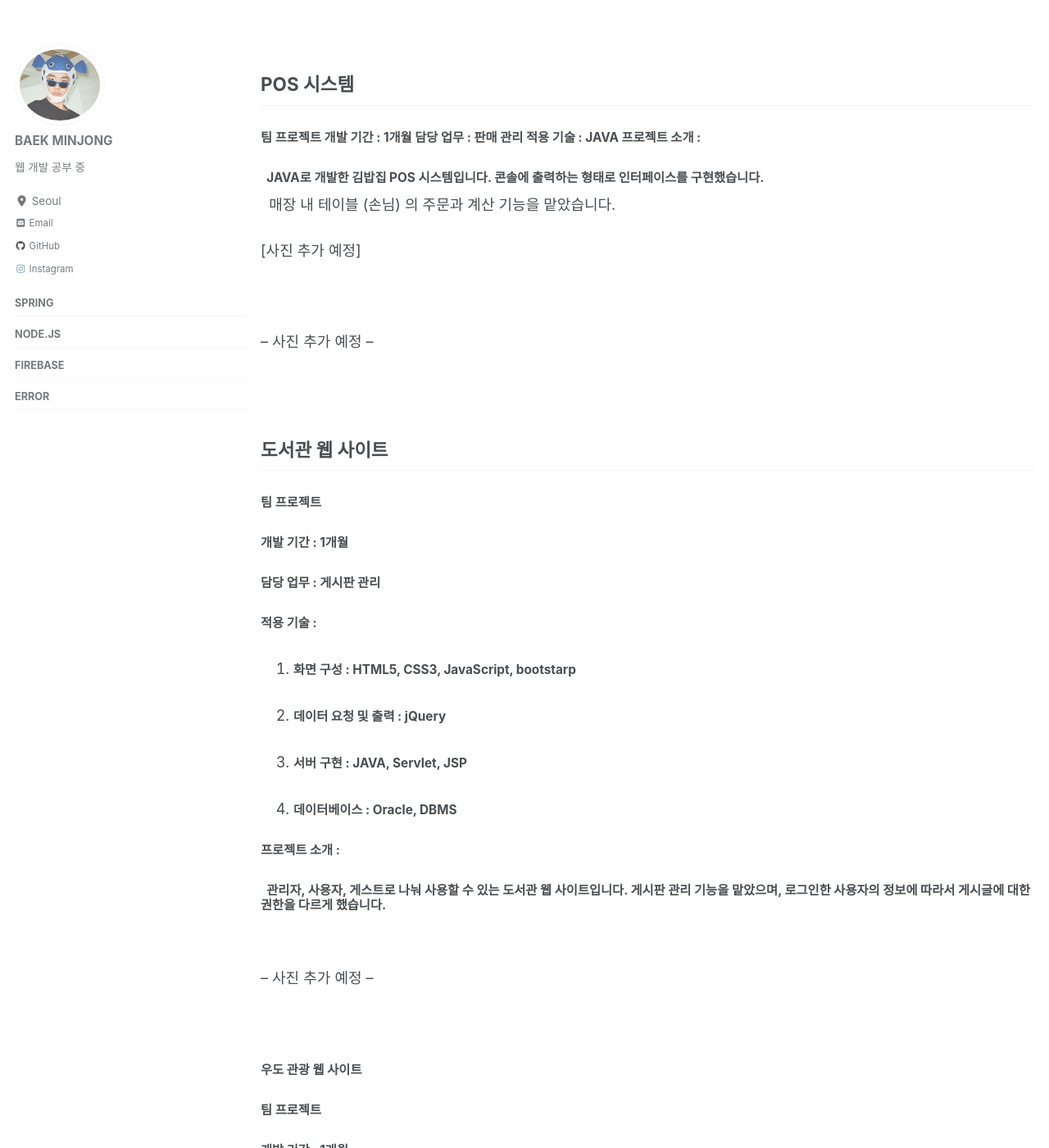
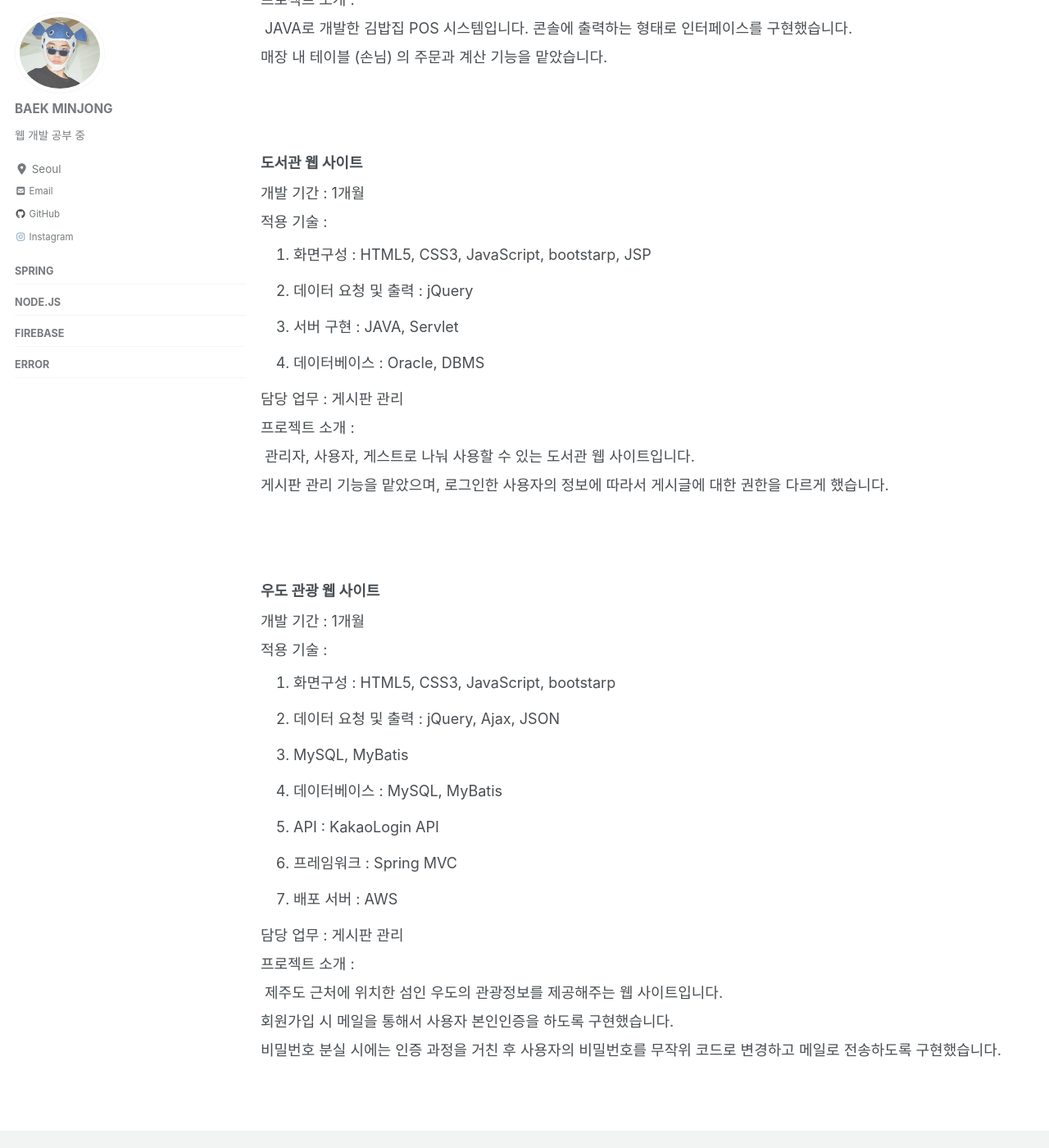
Before and after one commit to kjw0112m/minjongbaek.github.io, a Jekyll site: the page built from _pages/about.md, in a window 1280 px wide and 1400 px high, scrolled down 1126 px. Shown: the whole window at 82% size. Built offline with Jekyll 4.4.1, drawn with Linux system fonts in a browser that asks for light colours; cached includes are drawn as plain includes; nearby versions of some CDN libraries; some of the changed text lies outside the part shown.

Commit message:
update about.md

```diff
--- a/_pages/about.md
+++ b/_pages/about.md
@@ -26,99 +26,72 @@
 
 # PORTFOLIO
 
-## MP3 Player
+<div>
+    <h3>MP3 Player</h3>
+    <div style="font-size: 18px; line-height:35px">
+        개발 기간 : 4개월 <br>
+        적용 기술 : JAVA <br>
+        프로젝트 소개 : <br>
+        &nbsp;JAVA로 개발한 MP3 Player입니다. 순수 자바로 개발했기 때문에 swing을 사용해 인터페이스를 구현했습니다.<br>
+        MP3 파일을 재생하기 위해서 Java Media Framework를 사용했습니다.<br>
+        사용자들과 음악정보 공유를 위한 채팅 기능을 지원합니다. TCP/IP 기반의 소켓통신과 멀티 스레드를 활용하여 구현했습니다.
+    </div>
+</div>
 
-#### 개발 기간 : 4개월
+<br><br>
 
-#### 적용 기술 : JAVA
+<div>
+    <h3>POS 시스템</h3>
+    <div style="font-size: 18px; line-height:35px">
+        개발 기간 : 1개월 <br>
+        적용 기술 : JAVA <br>
+        담당 업무 : 판매 관리 <br>
+        프로젝트 소개 : <br>
+        &nbsp;JAVA로 개발한 김밥집 POS 시스템입니다. 콘솔에 출력하는 형태로 인터페이스를 구현했습니다.<br>
+        매장 내 테이블 (손님) 의 주문과 계산 기능을 맡았습니다.
+    </div>
+</div>
 
-#### 프로젝트 소개 :
+<br><br>
 
-####  &nbsp;  JAVA로 개발한 MP3Player입니다. 순수 자바로 개발했기 때문에 swing을 사용해 인터페이스를 구현했습니다.
- &nbsp; MP3 파일을 재생하기 위해서 Java Media Framework를 사용했습니다.<br>사용자들과 음악정보 공유를 위한 채팅 기능을 지원합니다. TCP/IP 기반의 소켓통신과 멀티 스레드를 활용하여 구현했습니다.
+<div>
+    <h3>도서관 웹 사이트</h3>
+    <div style="font-size: 18px; line-height:35px">
+        개발 기간 : 1개월 <br>
+        적용 기술 : <br>
+        <ol style="padding: 0; margin: 5px 0; margin-left: 40px;">
+            <li>화면구성 : HTML5, CSS3, JavaScript, bootstarp, JSP</li>
+            <li>데이터 요청 및 출력 : jQuery </li>
+            <li>서버 구현 : JAVA, Servlet </li>
+            <li>데이터베이스 : Oracle, DBMS</li>
+        </ol>
+        담당 업무 : 게시판 관리 <br>
+        프로젝트 소개 : <br>
+        &nbsp;관리자, 사용자, 게스트로 나눠 사용할 수 있는 도서관 웹 사이트입니다.<br>
+        게시판 관리 기능을 맡았으며, 로그인한 사용자의 정보에 따라서 게시글에 대한 권한을 다르게 했습니다.
+    </div>
+</div>
 
-[사진 추가 예정]
+<br><br>
 
-<br>
-
--- 사진 추가 예정 --
-
-<br>
-
-## POS 시스템
-
-#### 팀 프로젝트  개발 기간 : 1개월  담당 업무 : 판매 관리  적용 기술 : JAVA  프로젝트 소개 :
-
-####  &nbsp;  JAVA로 개발한 김밥집 POS 시스템입니다. 콘솔에 출력하는 형태로 인터페이스를 구현했습니다.
- &nbsp; 매장 내 테이블 (손님) 의 주문과 계산 기능을 맡았습니다.
-
-[사진 추가 예정]
-
-<br>
-
--- 사진 추가 예정 --
-
-<br>
-
-## 도서관 웹 사이트
-
-#### 팀 프로젝트
-
-#### 개발 기간 : 1개월
-
-#### 담당 업무 : 게시판 관리
-
-#### 적용 기술 :
-
-1. #### 화면 구성 : HTML5, CSS3, JavaScript, bootstarp
-
-2. #### 데이터 요청 및 출력 : jQuery
-
-3. #### 서버 구현 : JAVA, Servlet, JSP
-
-4. #### 데이터베이스 : Oracle, DBMS
-
-#### 프로젝트 소개 :
-####  &nbsp; 관리자, 사용자, 게스트로 나눠 사용할 수 있는 도서관 웹 사이트입니다. 게시판 관리 기능을 맡았으며, 로그인한 사용자의 정보에 따라서 게시글에 대한 권한을 다르게 했습니다.
-
-<br>
-
--- 사진 추가 예정 --
-
-<br>
-
-#### 우도 관광 웹 사이트
-
-#### 팀 프로젝트
-
-#### 개발 기간 : 1개월
-
-#### 담당 업무 : 회원 관리 (회원가입, 로그인, 개인 정보 수정 등)
-
-#### 적용 기술 :
-
-1. #### 화면 구성 : HTML5, CSS3, JavaScript, bootstrap
-
-2. #### 데이터 요청 및 출력 : jQuery, Ajax, JSON
-
-3. #### 서버 구현 : JAVA, Servlet
-
-4. #### 데이터베이스 : MySQL, MyBatis
-
-5. #### API : KakaoLogin API
-
-6. #### 프레임워크 : Spring MVC
-
-7. #### 배포 서버 : AWS
-
-#### 제주도 근처에 위치한 섬인 우도의 관광정보를 제공해주는 웹 사이트입니다. 회원가입 시 메일을 통해서 사용자 본인인증을 하도록 구현했습니다.<br>&nbsp; 비밀번호 분실 시에는 인증 과정을 거친 후 사용자의 비밀번호를 무작위 코드로 변경하고 메일로 전송하도록 구현했습니다.
-
-<br>
-
--- 사진 추가 예정 --
-
-<br>
-
-## 멘토 멘티 매칭 웹 사이트
-
-[추가 예정]
+<div>
+    <h3>우도 관광 웹 사이트</h3>
+    <div style="font-size: 18px; line-height:35px">
+        개발 기간 : 1개월 <br>
+        적용 기술 : <br>
+        <ol style="padding: 0; margin: 5px 0; margin-left: 40px;">
+            <li>화면구성 : HTML5, CSS3, JavaScript, bootstarp</li>
+            <li>데이터 요청 및 출력 : jQuery, Ajax, JSON</li>
+            <li>MySQL, MyBatis</li>
+            <li>데이터베이스 : MySQL, MyBatis</li>
+            <li>API : KakaoLogin API</li>
+            <li>프레임워크 : Spring MVC</li>
+            <li>배포 서버 : AWS</li>
+        </ol>
+        담당 업무 : 게시판 관리 <br>
+        프로젝트 소개 : <br>
+        &nbsp;제주도 근처에 위치한 섬인 우도의 관광정보를 제공해주는 웹 사이트입니다.<br>
+        회원가입 시 메일을 통해서 사용자 본인인증을 하도록 구현했습니다.<br>
+        비밀번호 분실 시에는 인증 과정을 거친 후 사용자의 비밀번호를 무작위 코드로 변경하고 메일로 전송하도록 구현했습니다.
+    </div>
+</div>
```
Also changed, not shown: _pages/html.html (+71 -0 lines).
